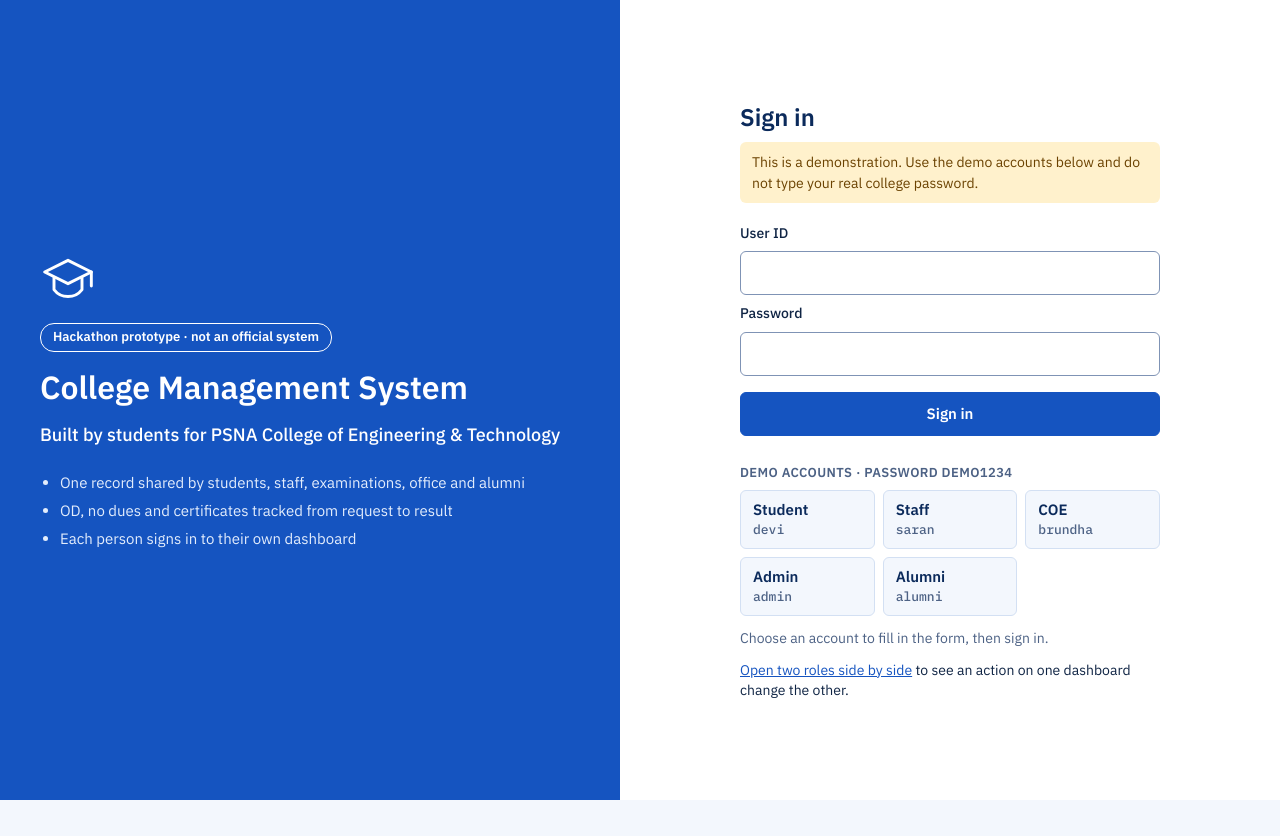
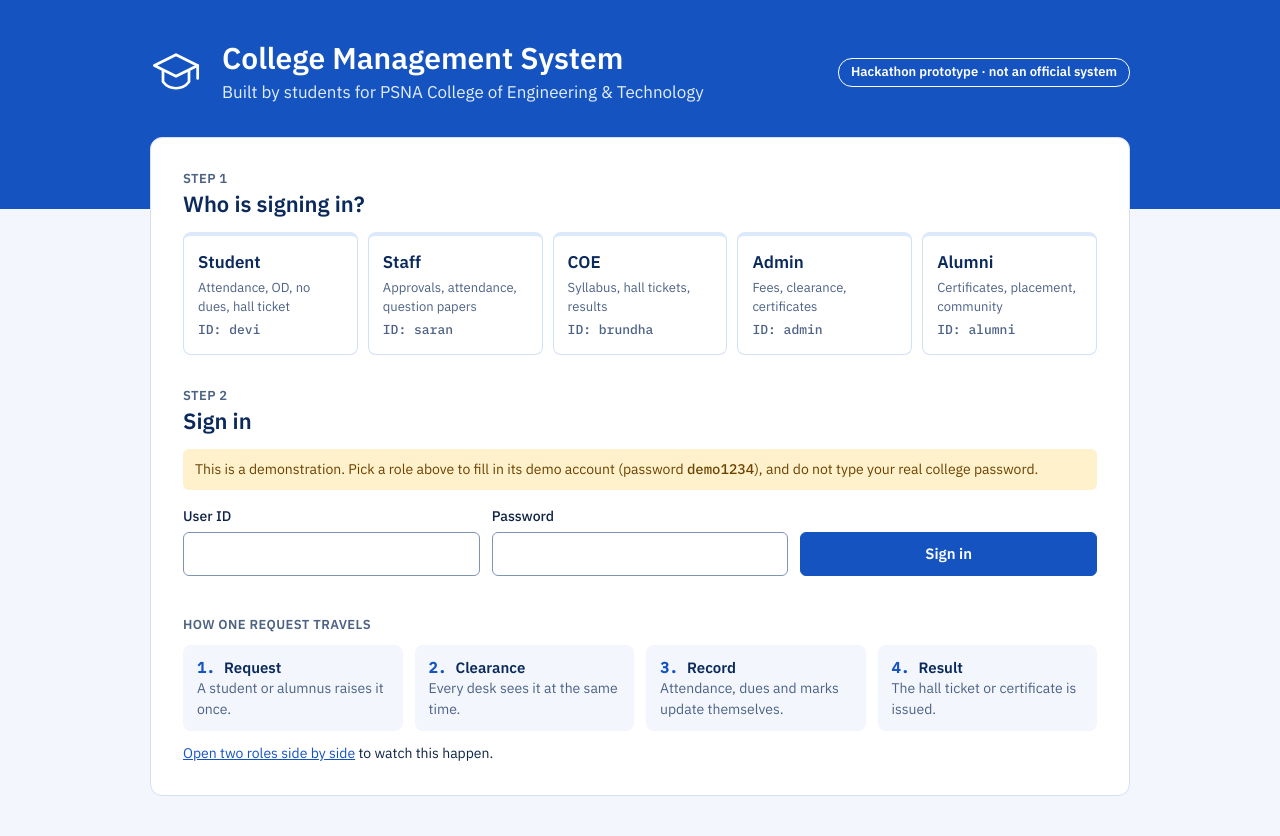
Before and after one commit to saranrider/SNS-HACKNEST, a plain HTML site: page docs/index.html in a window 1280 px wide. Before the commit the page ends 800 px from the top, so only its background shows below. Drawn offline with Linux system fonts and the light colour scheme.

Commit message:
Redesign sign-in page: role tiles first, then credentials
Blue band with an overlapping card. Choosing a role tile fills in its
demo account; a four-step strip explains how a request travels.

```diff
--- a/docs/app.js
+++ b/docs/app.js
@@ -19,11 +19,11 @@ const DEMO_PASSWORD = "demo1234";
 const SESSION_KEY = "cms-demo-session";
 
 const accounts = [
-  { id: "devi", role: "student", name: "Devi", title: "Student", page: "student.html" },
-  { id: "saran", role: "staff", name: "Saran", title: "Staff", page: "staff.html" },
-  { id: "brundha", role: "coe", name: "Brundha", title: "COE", page: "coe.html" },
-  { id: "admin", role: "admin", name: "Admin", title: "Admin", page: "admin.html" },
-  { id: "alumni", role: "alumni", name: "Alumni", title: "Alumni", page: "alumni.html" },
+  { id: "devi", role: "student", name: "Devi", title: "Student", page: "student.html", about: "Attendance, OD, no dues, hall ticket" },
+  { id: "saran", role: "staff", name: "Saran", title: "Staff", page: "staff.html", about: "Approvals, attendance, question papers" },
+  { id: "brundha", role: "coe", name: "Brundha", title: "COE", page: "coe.html", about: "Syllabus, hall tickets, results" },
+  { id: "admin", role: "admin", name: "Admin", title: "Admin", page: "admin.html", about: "Fees, clearance, certificates" },
+  { id: "alumni", role: "alumni", name: "Alumni", title: "Alumni", page: "alumni.html", about: "Certificates, placement, community" },
 ];
 
 function currentSession() {
@@ -695,13 +695,23 @@ function setUpLogin() {
   const list = document.getElementById("demo-accounts");
 
   accounts.forEach((account) => {
-    const button = el("button", "demo-account");
+    const button = el("button", "role-tile");
     button.type = "button";
-    button.append(el("strong", "", account.title), el("span", "mono", account.id));
+    button.setAttribute("aria-pressed", "false");
+    button.append(
+      el("strong", "", account.title),
+      el("span", "", account.about),
+      el("span", "mono", "ID: " + account.id)
+    );
     button.addEventListener("click", () => {
       userId.value = account.id;
       password.value = DEMO_PASSWORD;
       error.textContent = "";
+      list.querySelectorAll(".role-tile").forEach((tile) => {
+        const chosen = tile === button;
+        tile.classList.toggle("selected", chosen);
+        tile.setAttribute("aria-pressed", chosen);
+      });
     });
     list.append(button);
   });
--- a/docs/index.html
+++ b/docs/index.html
@@ -8,46 +8,59 @@
   <link href="https://fonts.googleapis.com/css2?family=IBM+Plex+Sans:wght@400;500;600&family=IBM+Plex+Mono:wght@500&display=swap" rel="stylesheet">
   <link rel="stylesheet" href="styles.css">
 </head>
-<body>
-  <div class="login-page">
-    <section class="login-intro">
+<body class="front">
+  <header class="front-band">
+    <div class="front-band-inner">
       <!-- generic mark, not the college's logo -->
       <svg viewBox="0 0 48 48" fill="none" stroke="currentColor" stroke-width="2.5" stroke-linecap="round" stroke-linejoin="round" aria-hidden="true">
         <path d="M4 18 24 8l20 10-20 10L4 18Z"></path>
         <path d="M12 23v10c3 4 7 6 12 6s9-2 12-6V23"></path>
         <path d="M44 18v12"></path>
       </svg>
+      <div class="front-title">
+        <h1>College Management System</h1>
+        <p>Built by students for PSNA College of Engineering &amp; Technology</p>
+      </div>
       <span class="prototype-tag">Hackathon prototype · not an official system</span>
-      <h1>College Management System</h1>
-      <p class="login-college">Built by students for PSNA College of Engineering &amp; Technology</p>
-      <ul>
-        <li>One record shared by students, staff, examinations, office and alumni</li>
-        <li>OD, no dues and certificates tracked from request to result</li>
-        <li>Each person signs in to their own dashboard</li>
-      </ul>
+    </div>
+  </header>
+
+  <main class="front-card">
+    <section>
+      <p class="section-label">Step 1</p>
+      <h2>Who is signing in?</h2>
+      <div class="role-tiles" id="demo-accounts"></div>
     </section>
 
-    <main class="login-panel">
-      <div class="login-box">
-        <h2>Sign in</h2>
-        <p class="login-warning">This is a demonstration. Use the demo accounts below and do not type your real college password.</p>
-
-        <form class="form" id="login-form">
+    <section>
+      <p class="section-label">Step 2</p>
+      <h2>Sign in</h2>
+      <p class="login-warning">This is a demonstration. Pick a role above to fill in its demo account (password <span class="mono">demo1234</span>), and do not type your real college password.</p>
+      <form class="front-form" id="login-form">
+        <div class="field">
           <label for="login-id">User ID</label>
           <input id="login-id" type="text" autocomplete="off" required>
+        </div>
+        <div class="field">
           <label for="login-password">Password</label>
           <input id="login-password" type="password" autocomplete="off" required>
-          <p id="login-error" class="text-stop" role="alert"></p>
-          <button type="submit" class="btn">Sign in</button>
-        </form>
+        </div>
+        <button type="submit" class="btn">Sign in</button>
+      </form>
+      <p id="login-error" class="text-stop" role="alert"></p>
+    </section>
 
-        <p class="section-label" style="margin-top: 28px">Demo accounts · password demo1234</p>
-        <div class="demo-accounts" id="demo-accounts"></div>
-        <p class="note muted">Choose an account to fill in the form, then sign in.</p>
-        <p class="note"><a href="split.html">Open two roles side by side</a> to see an action on one dashboard change the other.</p>
-      </div>
-    </main>
-  </div>
+    <section>
+      <p class="section-label">How one request travels</p>
+      <ol class="front-flow">
+        <li><strong>Request</strong>A student or alumnus raises it once.</li>
+        <li><strong>Clearance</strong>Every desk sees it at the same time.</li>
+        <li><strong>Record</strong>Attendance, dues and marks update themselves.</li>
+        <li><strong>Result</strong>The hall ticket or certificate is issued.</li>
+      </ol>
+      <p class="note"><a href="split.html">Open two roles side by side</a> to watch this happen.</p>
+    </section>
+  </main>
 
   <script src="app.js"></script>
 </body>
--- a/docs/styles.css
+++ b/docs/styles.css
@@ -768,52 +768,44 @@ td {
 
 /* ---------- sign-in page ---------- */
 
-.login-page {
-  display: flex;
-  flex-wrap: wrap;
-  min-height: 100vh;
-  background: var(--white);
-}
-
-.login-intro {
-  flex: 1 1 340px;
-  display: flex;
-  flex-direction: column;
-  justify-content: center;
-  gap: 16px;
-  padding: 48px 40px;
+.front-band {
+  padding: 40px 24px 104px;
   background: var(--blue-700);
   color: var(--white);
 }
 
-.login-intro svg {
-  width: 56px;
-  height: 56px;
+.front-band-inner {
+  display: flex;
+  flex-wrap: wrap;
+  align-items: center;
+  gap: 16px 20px;
+  max-width: 980px;
+  margin: 0 auto;
 }
 
-.login-intro h1 {
-  font-size: 32px;
+.front-band svg {
+  flex: none;
+  width: 52px;
+  height: 52px;
+}
+
+.front-title {
+  flex: 1 1 320px;
+}
+
+.front-title h1 {
+  font-size: 30px;
   font-weight: 600;
   line-height: 1.2;
 }
 
-.login-college {
-  font-size: 18px;
-  font-weight: 500;
-}
-
-.login-intro ul {
-  margin: 8px 0 0;
-  padding-left: 20px;
+.front-title p {
+  margin-top: 4px;
+  font-size: 17px;
   color: #e3edfc;
 }
 
-.login-intro li + li {
-  margin-top: 6px;
-}
-
 .prototype-tag {
-  align-self: flex-start;
   padding: 4px 12px;
   border: 1px solid var(--white);
   border-radius: 14px;
@@ -821,33 +813,68 @@ td {
   font-weight: 600;
 }
 
-.login-panel {
-  flex: 1 1 380px;
+/* the white card overlaps the blue band */
+.front-card {
   display: flex;
   flex-direction: column;
-  justify-content: center;
-  padding: 48px 40px;
+  gap: 32px;
+  max-width: 980px;
+  margin: -72px auto 40px;
+  padding: 32px;
+  border: 1px solid var(--line);
+  border-radius: 12px;
+  background: var(--white);
 }
 
-.login-box {
-  width: 100%;
-  max-width: 420px;
-  margin: 0 auto;
-}
-
-.login-box h2 {
-  font-size: 24px;
+.front-card h2 {
+  margin-bottom: 12px;
+  font-size: 22px;
   font-weight: 600;
   color: var(--blue-900);
 }
 
-.login-box .form {
-  align-items: stretch;
-  margin-top: 20px;
+.role-tiles {
+  display: grid;
+  grid-template-columns: repeat(auto-fit, minmax(160px, 1fr));
+  gap: 10px;
+}
+
+.role-tile {
+  display: flex;
+  flex-direction: column;
+  gap: 4px;
+  padding: 14px;
+  border: 1px solid var(--line);
+  border-top: 4px solid var(--blue-100);
+  border-radius: 8px;
+  background: var(--white);
+  color: var(--text);
+  font: inherit;
+  text-align: left;
+  cursor: pointer;
+}
+
+.role-tile strong {
+  font-size: 17px;
+  font-weight: 600;
+  color: var(--blue-900);
+}
+
+.role-tile span {
+  font-size: 13px;
+  color: var(--muted);
+}
+
+.role-tile:hover {
+  border-color: var(--blue-600);
+}
+
+.role-tile.selected {
+  border-color: var(--blue-700);
+  background: var(--blue-50);
 }
 
 .login-warning {
-  margin-top: 8px;
   padding: 10px 12px;
   border-radius: 6px;
   background: var(--wait-bg);
@@ -855,36 +882,64 @@ td {
   font-size: 14px;
 }
 
-.demo-accounts {
+.front-form {
   display: grid;
-  grid-template-columns: repeat(auto-fit, minmax(110px, 1fr));
-  gap: 8px;
-  margin-top: 8px;
+  grid-template-columns: repeat(auto-fit, minmax(200px, 1fr));
+  align-items: end;
+  gap: 12px;
+  margin: 16px 0 8px;
 }
 
-.demo-account {
+.field {
   display: flex;
   flex-direction: column;
-  align-items: flex-start;
-  min-height: 52px;
-  padding: 8px 12px;
-  border: 1px solid var(--line);
-  border-radius: 6px;
-  background: var(--blue-50);
-  color: var(--blue-900);
-  font: inherit;
-  text-align: left;
-  cursor: pointer;
+  gap: 6px;
 }
 
-.demo-account:hover {
-  border-color: var(--blue-700);
-  background: var(--blue-100);
+.field label {
+  font-size: 14px;
+  font-weight: 500;
 }
 
-.demo-account span {
-  font-size: 13px;
+.field input {
+  min-height: 44px;
+  padding: 8px 10px;
+  border: 1px solid #7f93b5;
+  border-radius: 6px;
+  background: var(--white);
+  color: var(--text);
+  font: inherit;
+}
+
+.front-flow {
+  display: grid;
+  grid-template-columns: repeat(auto-fit, minmax(190px, 1fr));
+  gap: 12px;
+  margin: 10px 0 0;
+  padding: 0;
+  list-style: none;
+  counter-reset: step;
+}
+
+.front-flow li {
+  padding: 12px 14px;
+  border-radius: 8px;
+  background: var(--blue-50);
+  font-size: 14px;
   color: var(--muted);
+  counter-increment: step;
+}
+
+.front-flow strong {
+  display: block;
+  font-size: 15px;
+  color: var(--blue-900);
+}
+
+.front-flow strong::before {
+  content: counter(step) ". ";
+  font-family: "IBM Plex Mono", ui-monospace, monospace;
+  color: var(--blue-700);
 }
 
 /* ---------- side-by-side view ---------- */
```
